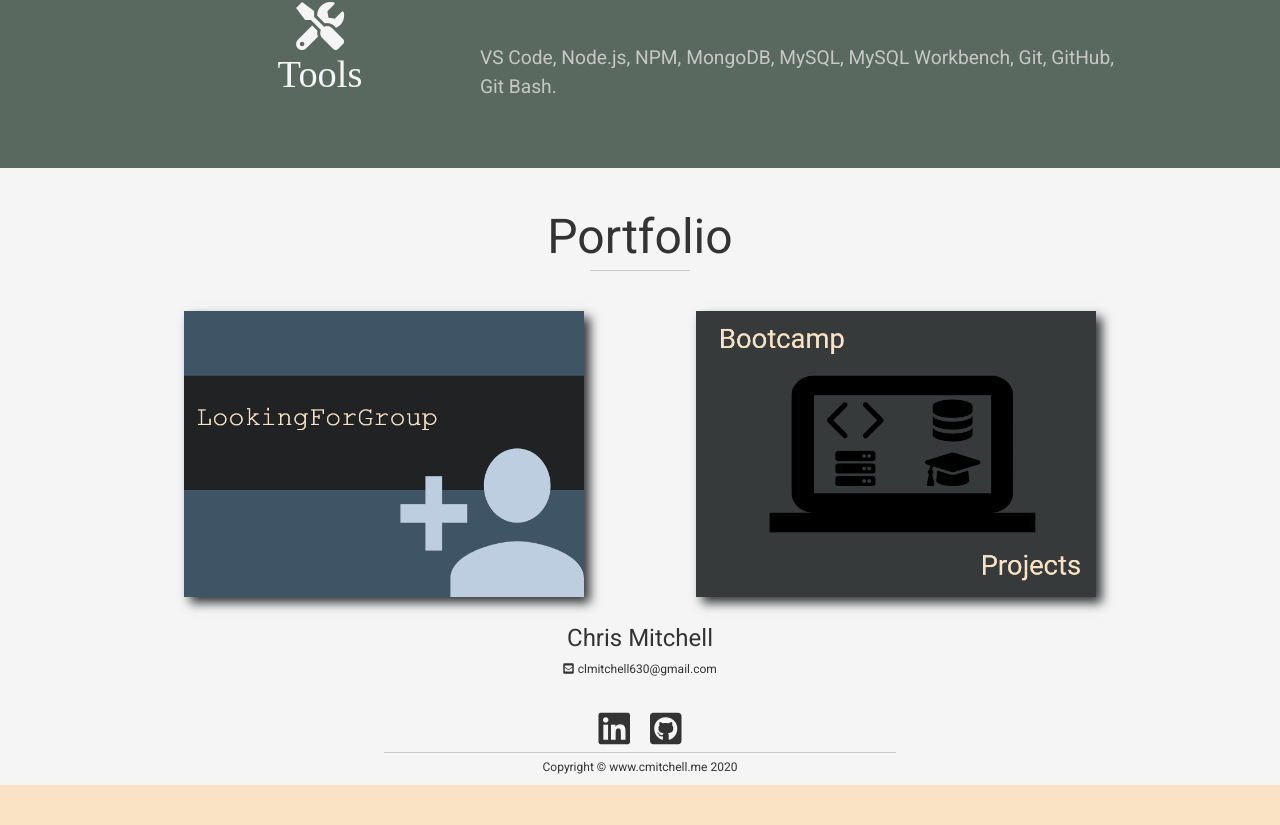
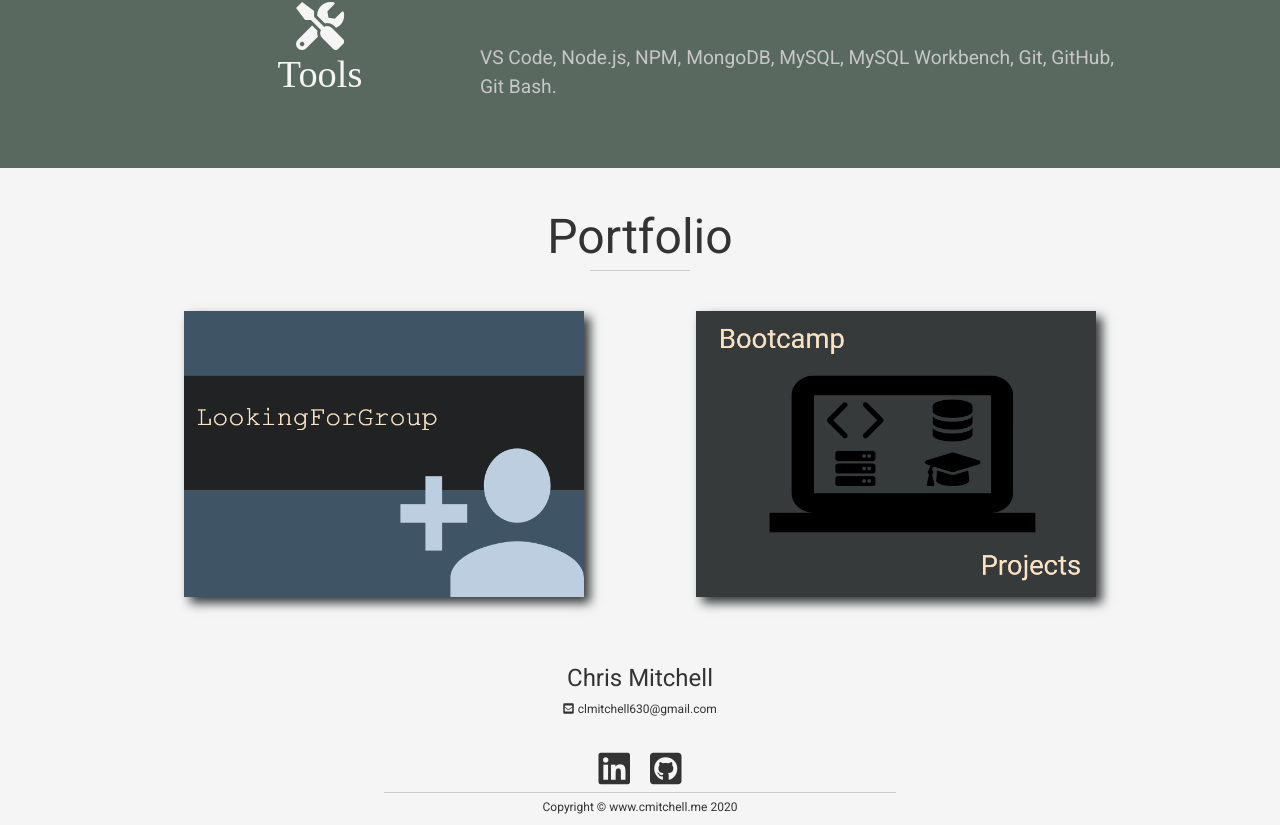
Before and after one commit to clmitchell630/personal-portfolio, a React (Create React App) app in the folder client/: page / in a window 1280 px wide. Shown: the part 1570-2395 px from the top of the page. Before the commit the page ends 2355 px from the top, so only its background shows below. Built offline with nearby package versions, Linux system fonts and the light colour scheme; a web font is replaced by a local one.

Commit message:
padding to footer to make it look better

```diff
--- a/client/src/components/Footer/footer.scss
+++ b/client/src/components/Footer/footer.scss
@@ -6,6 +6,7 @@ footer {
   text-align: center;
   font-size: 12px;
   font-family: "Roboto", sans-serif;
+  padding-top: 5vh;
 
   .btnLink {
     font-size: 10vh;
```
